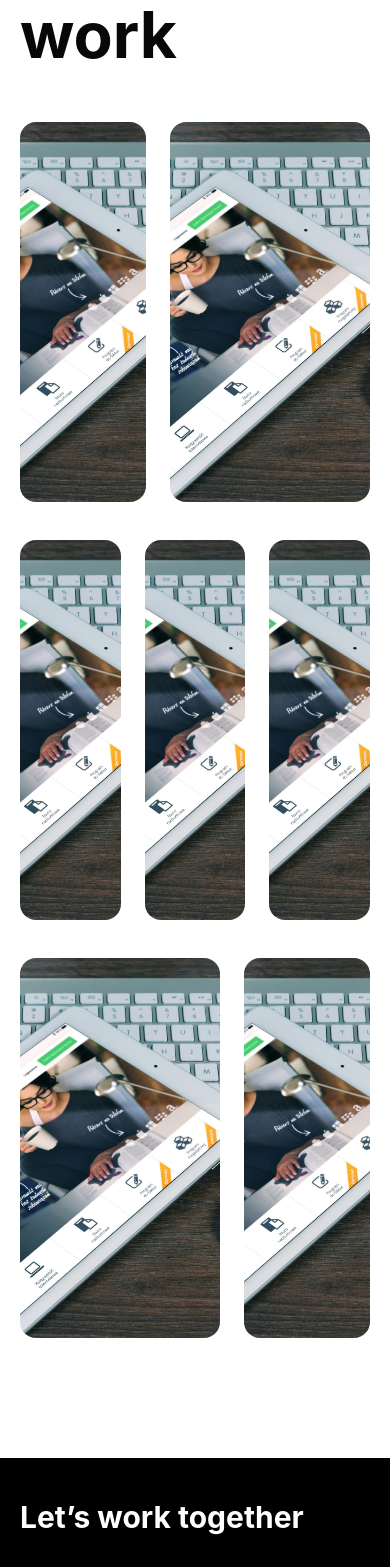
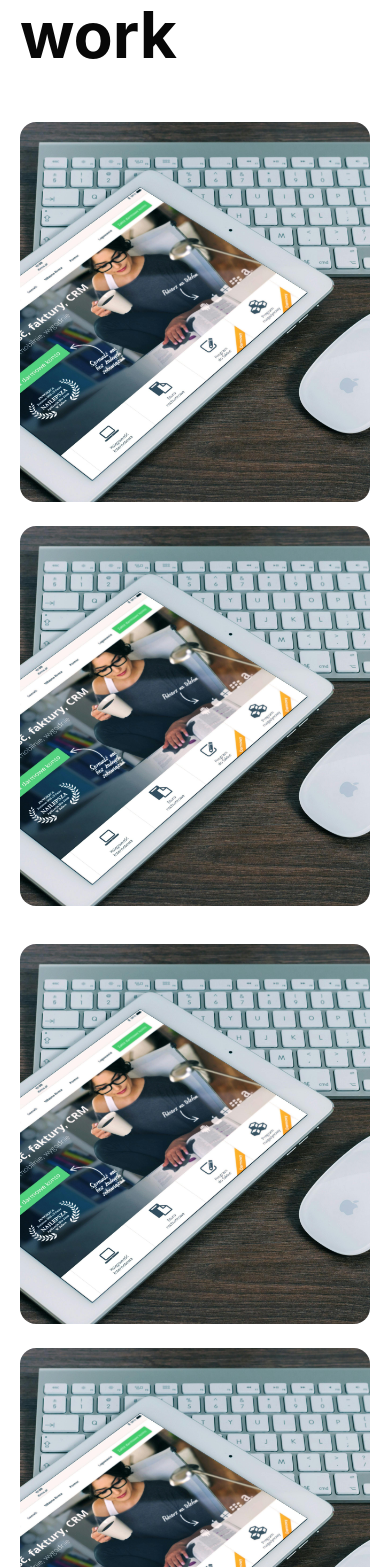
Before and after one commit to Jamil-coder360/Personal_Portfolio, a React (Vite) app: page /project in a window 390 px wide. Shown: the part 261-1828 px from the top of the page. Built offline with nearby package versions, Linux system fonts and the light colour scheme.

Commit message:
responsive done

```diff
--- a/src/pages/ProjectPage.jsx
+++ b/src/pages/ProjectPage.jsx
@@ -16,7 +16,7 @@ const Card = ({ image, title = "Project Title", wide }) => {
   return (
     <div
       style={bgImage}
-      className={`relative w-full h-[380px] rounded-2xl overflow-hidden cursor-pointer group transition-transform duration-300 hover:-translate-y-1 ${
+      className={`relative w-full h-95 rounded-2xl overflow-hidden cursor-pointer group transition-transform duration-300 hover:-translate-y-1 ${
         wide ? "col-span-2" : ""
       }`}
     >
@@ -44,11 +44,11 @@ const ProjectPage = () => {
           title="My recent work"
           subtitle="Portfolio"
         />
-  <div className="flex flex-col gap-6.5">
+ <div className="flex flex-col gap-6.5">
 
         {/* Row 1 */}
-        <div className="grid grid-cols-5  gap-6 mb-3">
-          <div className="col-span-2">
+        <div className="grid grid-cols-1 lg:grid-cols-5  gap-6 mb-3">
+          <div className="col-span-3 lg:col-span-2">
             <Card image={image} title="Landing Page Design" />
           </div>
           <div className="col-span-3">
@@ -57,18 +57,18 @@ const ProjectPage = () => {
         </div>
 
         {/* Row 2 */}
-        <div className="grid grid-cols-3 gap-6 mb-3">
+        <div className="grid grid-cols-1 lg:grid-cols-3 gap-6 mb-3">
           <Card image={image} title="E-commerce UI" />
           <Card image={image} title="Portfolio Website" />
           <Card image={image} title="Mobile App Design" />
         </div>
 
         {/* Row 3 */}
-        <div className="grid grid-cols-5 gap-6">
+        <div className="grid grid-cols-1 lg:grid-cols-5 gap-6">
           <div className="col-span-3">
             <Card image={image} title="Admin Panel UI" />
           </div>
-          <div className="col-span-2">
+          <div className="col-span-3 lg:col-span-2 ">
             <Card image={image} title="Blog Platform" />
           </div>
         </div>
```
